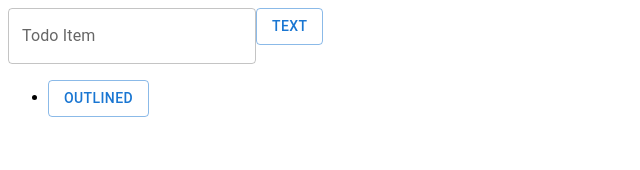
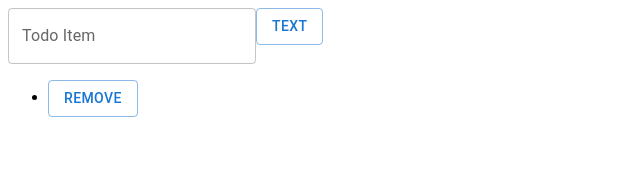
Before and after one commit to YujunSun0/todo-list-app, a React (Create React App) app: page / in a window 1280 px wide. Both pictures are taken after a click on the button "TEXT". Shown: the top 170 px of the page, without its empty margins (0-640 px from the left). Built offline with nearby package versions, Linux system fonts and the light colour scheme.

Commit message:
add remove button

```diff
--- a/src/App.js
+++ b/src/App.js
@@ -31,12 +31,19 @@ function App() {
     }))
   }
 
+  const onRemoveClick = (item) => {
+    setTodoItemList(todoItemList.filter(el => {
+      return el.id !== item.id
+    }))
+  }
+
   return (
     <div className="App">
       <TodoItemInputField onSubmit={onSubmit} />
       <TodoItemList
         todoItemList={todoItemList}
         onTodoItemClick={onTodoItemClick}
+        onRemoveClick={onRemoveClick}
       />
     </div>
   );
--- a/src/component/item.js
+++ b/src/component/item.js
@@ -1,13 +1,15 @@
-import { Button } from '@mui/material';
+import Button  from '@mui/material/Button';
 
-const TodoItem = ({ item, onTodoItemClick }) => {
+const TodoItem = ({ item, onTodoItemClick, onRemoveClick }) => {
   const style = item.isFinished ? { textDecoration: "line-through" } : {};
   return (
     <li>
       <span style={style} onClick={() => onTodoItemClick(item)}>
         {item.todoItemContent}
       </span>
-      <Button variant="outlined">Outlined</Button>
+      <Button variant="outlined" onClick={() => onRemoveClick(item)}>
+        Remove
+      </Button>
     </li>
   );
 };
--- a/src/component/list.js
+++ b/src/component/list.js
@@ -1,7 +1,7 @@
 import React from 'react';
 import TodoItem from './item';
 
-const TodoItemList = ({ todoItemList, onTodoItemClick }) => {
+const TodoItemList = ({ todoItemList, onTodoItemClick, onRemoveClick }) => {
   return (
     <div>
       <ul>
@@ -11,6 +11,7 @@ const TodoItemList = ({ todoItemList, onTodoItemClick }) => {
               key={item.id}
               item={item}
               onTodoItemClick={onTodoItemClick}
+              onRemoveClick={onRemoveClick}
             />
           );
         })}
```
